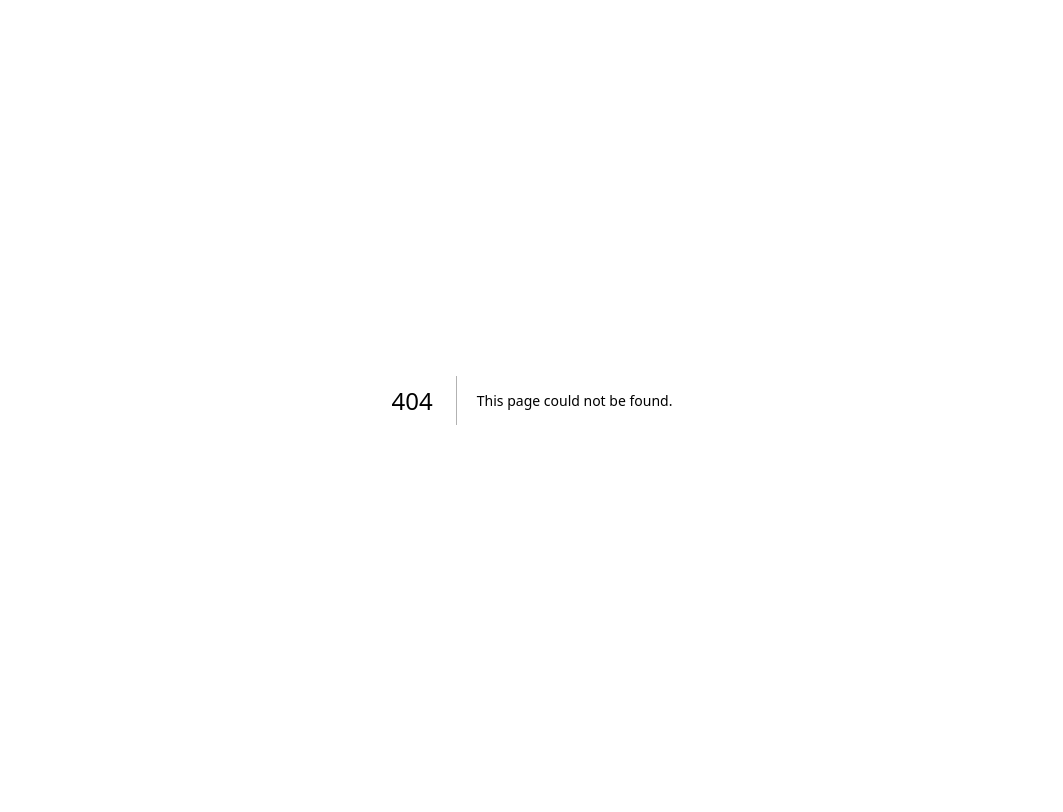
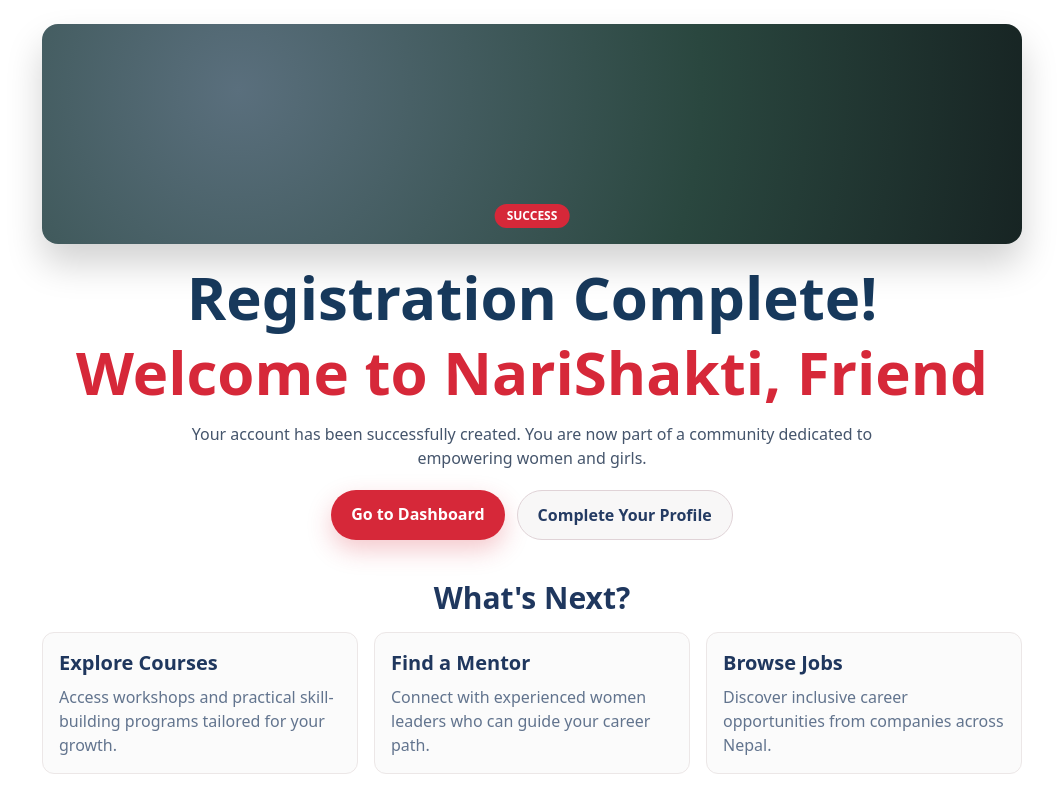
Before and after one commit to kushaljk11/NariShakti, a Next.js app in the folder narishakti/: page /register/success in a window 1280 px wide. Before the commit this address had no page. Shown: the top 812 px of the page, without its empty margins (108-1171 px from the left). Built offline with nearby package versions, Linux system fonts and the light colour scheme.

Commit message:
recreated mistaked deleted files

```diff
--- /dev/null
+++ b/narishakti/src/app/login/page.tsx
@@ -0,0 +1,9 @@
+import { LoginForm } from "@/features/auth/components/LoginForm";
+
+export default function LoginPage() {
+  return (
+    <section className="relative left-1/2 right-1/2 -ml-[50vw] -mr-[50vw] min-h-screen w-screen max-w-none">
+      <LoginForm />
+    </section>
+  );
+}
--- /dev/null
+++ b/narishakti/src/app/register/page.tsx
@@ -0,0 +1,9 @@
+import { RegisterForm } from "@/features/auth/components/RegisterForm";
+
+export default function RegisterPage() {
+  return (
+    <section className="grid min-h-[calc(100vh-90px)] place-items-center px-4 py-8">
+      <RegisterForm />
+    </section>
+  );
+}
--- /dev/null
+++ b/narishakti/src/app/register/success/page.tsx
@@ -0,0 +1,66 @@
+import Link from "next/link";
+
+type SuccessPageProps = {
+  searchParams: Promise<{ name?: string }>;
+};
+
+export default async function RegisterSuccessPage({ searchParams }: SuccessPageProps) {
+  const params = await searchParams;
+  const firstName = (params.name ?? "Friend").split(" ")[0];
+
+  return (
+    <section className="px-4 pb-12 pt-6">
+      <div className="mx-auto max-w-245 text-center">
+        <div className="relative mb-4 h-55 rounded-2xl bg-[radial-gradient(circle_at_20%_30%,#5a6f7d,#2a473f_58%,#172423_100%)] shadow-[0_20px_36px_rgba(0,0,0,0.18)]">
+          <span className="absolute bottom-4 left-1/2 -translate-x-1/2 rounded-full bg-[#d62839] px-3 py-1 text-xs font-bold text-white">
+            SUCCESS
+          </span>
+        </div>
+        <h1 className="m-0 text-4xl font-extrabold leading-tight text-[#17395c] md:text-6xl">
+          Registration Complete!
+          <br />
+          <span className="text-[#d62839]">Welcome to NariShakti, {firstName}</span>
+        </h1>
+        <p className="mx-auto mt-3 max-w-190 text-slate-600">
+          Your account has been successfully created. You are now part of a community dedicated to empowering
+          women and girls.
+        </p>
+
+        <div className="mt-5 flex flex-wrap justify-center gap-3">
+          <Link
+            href="/dashboard/learner"
+            className="rounded-full bg-[#d62839] px-5 py-3 font-bold text-white no-underline shadow-[0_10px_25px_rgba(214,40,57,0.25)]"
+          >
+            Go to Dashboard
+          </Link>
+          <Link
+            href="/profile"
+            className="rounded-full border border-[#e0d3d7] bg-[#f8f7f7] px-5 py-3 font-bold text-[#243b63] no-underline"
+          >
+            Complete Your Profile
+          </Link>
+        </div>
+      </div>
+
+      <div className="mx-auto mt-10 max-w-245">
+        <h2 className="text-center text-3xl font-bold text-[#1f375e]">What&apos;s Next?</h2>
+        <div className="mt-4 grid gap-4 md:grid-cols-3">
+          <article className="rounded-xl border border-[#ece7e7] bg-[#fbfbfb] p-4">
+            <h3 className="m-0 text-xl font-bold text-[#1f375e]">Explore Courses</h3>
+            <p className="mt-2 text-slate-500">
+              Access workshops and practical skill-building programs tailored for your growth.
+            </p>
+          </article>
+          <article className="rounded-xl border border-[#ece7e7] bg-[#fbfbfb] p-4">
+            <h3 className="m-0 text-xl font-bold text-[#1f375e]">Find a Mentor</h3>
+            <p className="mt-2 text-slate-500">Connect with experienced women leaders who can guide your career path.</p>
+          </article>
+          <article className="rounded-xl border border-[#ece7e7] bg-[#fbfbfb] p-4">
+            <h3 className="m-0 text-xl font-bold text-[#1f375e]">Browse Jobs</h3>
+            <p className="mt-2 text-slate-500">Discover inclusive career opportunities from companies across Nepal.</p>
+          </article>
+        </div>
+      </div>
+    </section>
+  );
+}
```
